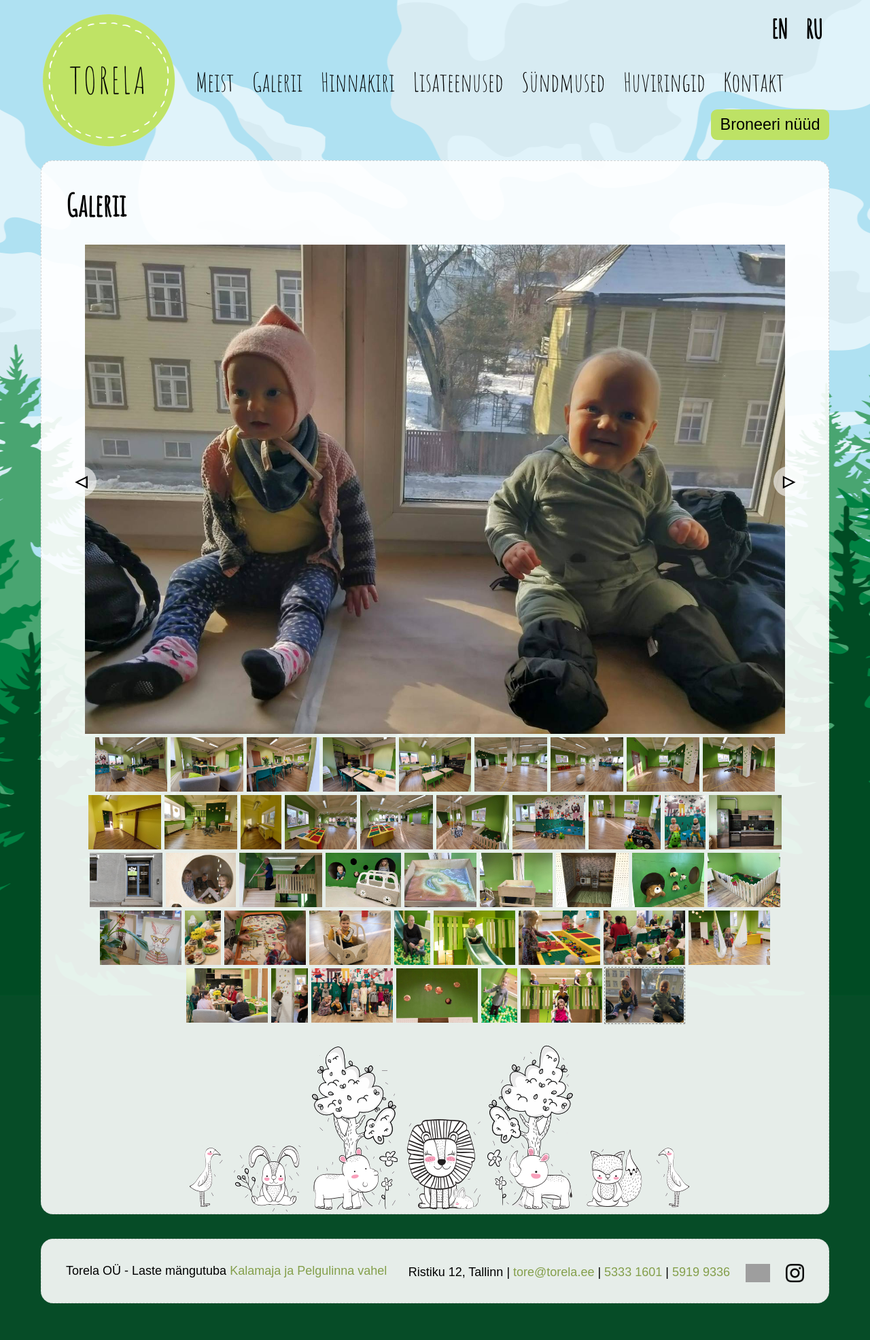
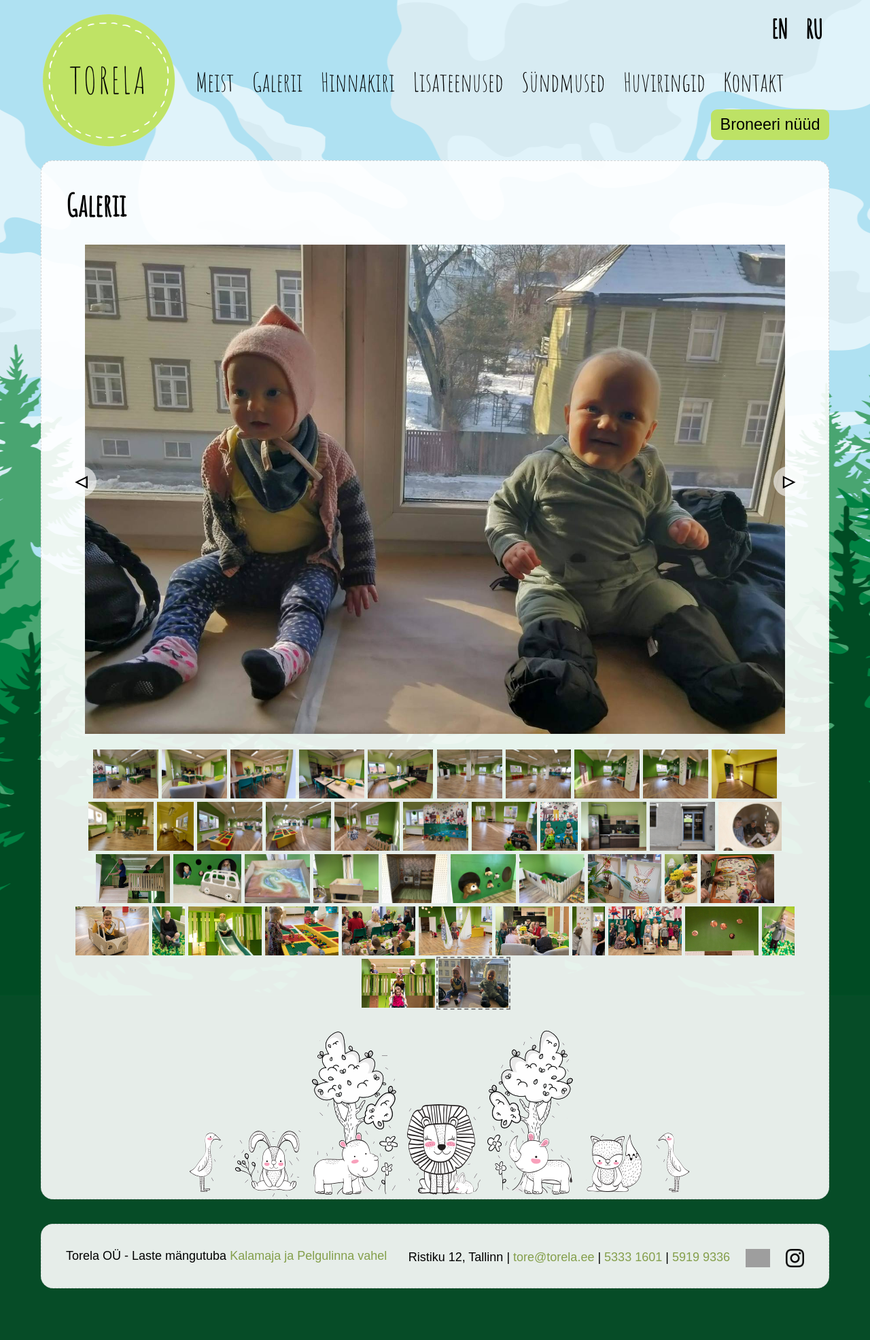
Before and after one commit to mypsik/torela, a Jekyll site: the page built from galerii/index.html, in a window 1280 px wide. Shown: the whole page at 68% size. Built offline with Jekyll 4.4.1, drawn with Linux system fonts in a browser that asks for light colours; after the commit the page ends 1950 px from its top, so only the background shows below that; grey boxes are pictures that could not be loaded.

Commit message:
reserve some space for big image before it is loaded and optimize thumbs for iPhone screen

```diff
--- a/styles/torela.css
+++ b/styles/torela.css
@@ -191,6 +191,8 @@
 #big-image {
   position: relative;
   text-align: center;
+  min-height: 20vh;
+  margin-bottom: 1rem;
 }
 
 #big-image img {
@@ -230,11 +232,11 @@
 
 .thumbs img {
   cursor: pointer;
-  height: 80px;
+  height: 72px;
 }
 
 .thumbs img.active {
-  outline: 1px dashed gray;
+  outline: 2px dashed gray;
   outline-offset: 1px;
 }
 
```
